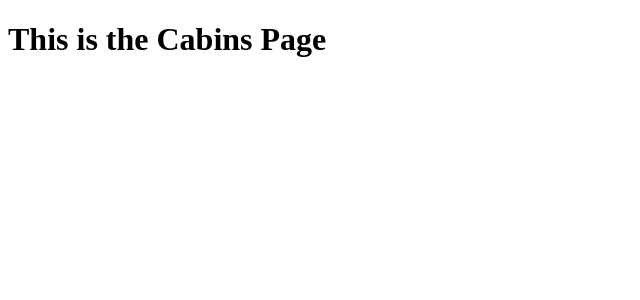
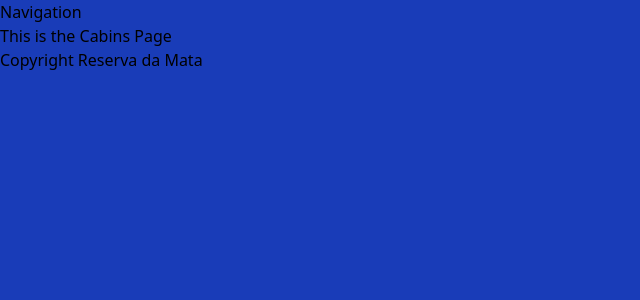
Before and after one commit to nicolsam/reserva-da-mata, a Next.js app: page /cabins in a window 1280 px wide. Shown: the top 300 px of the page, without its empty margins (0-640 px from the left). Built offline with nearby package versions, Linux system fonts and the light colour scheme.

Commit message:
chore: tailwindcss installed and configured

```diff
--- /dev/null
+++ b/app/_styles/globals.css
@@ -0,0 +1 @@
+@import "tailwindcss";
--- a/app/layout.tsx
+++ b/app/layout.tsx
@@ -1,19 +1,11 @@
+import Navigation from "@/app/_components/Navigation";
+
+import "@/app/_styles/globals.css";
+
 import type { Metadata } from "next";
-import { Geist, Geist_Mono } from "next/font/google";
-
-const geistSans = Geist({
-  variable: "--font-geist-sans",
-  subsets: ["latin"],
-});
-
-const geistMono = Geist_Mono({
-  variable: "--font-geist-mono",
-  subsets: ["latin"],
-});
 
 export const metadata: Metadata = {
-  title: "Create Next App",
-  description: "Generated by create next app",
+  title: "Reserva da Mata",
 };
 
 export default function RootLayout({
@@ -22,11 +14,15 @@ export default function RootLayout({
   children: React.ReactNode;
 }>) {
   return (
-    <html lang="en">
-      <body
-        className={`${geistSans.variable} ${geistMono.variable} antialiased`}
-      >
-        {children}
+    <html lang="pt-BR">
+      <body className="bg-blue-800">
+
+        <header>
+          <Navigation />
+        </header>
+
+        <main>{children}</main>
+        <footer>Copyright Reserva da Mata</footer>
       </body>
     </html>
   );
--- a/package.json
+++ b/package.json
@@ -9,6 +9,7 @@
     "lint": "eslint"
   },
   "dependencies": {
+    "@heroicons/react": "^2.2.0",
     "next": "16.1.6",
     "react": "19.2.3",
     "react-dom": "19.2.3"
```
Also changed, not shown: 1 other file (tests, documents, lock files or other folders).
